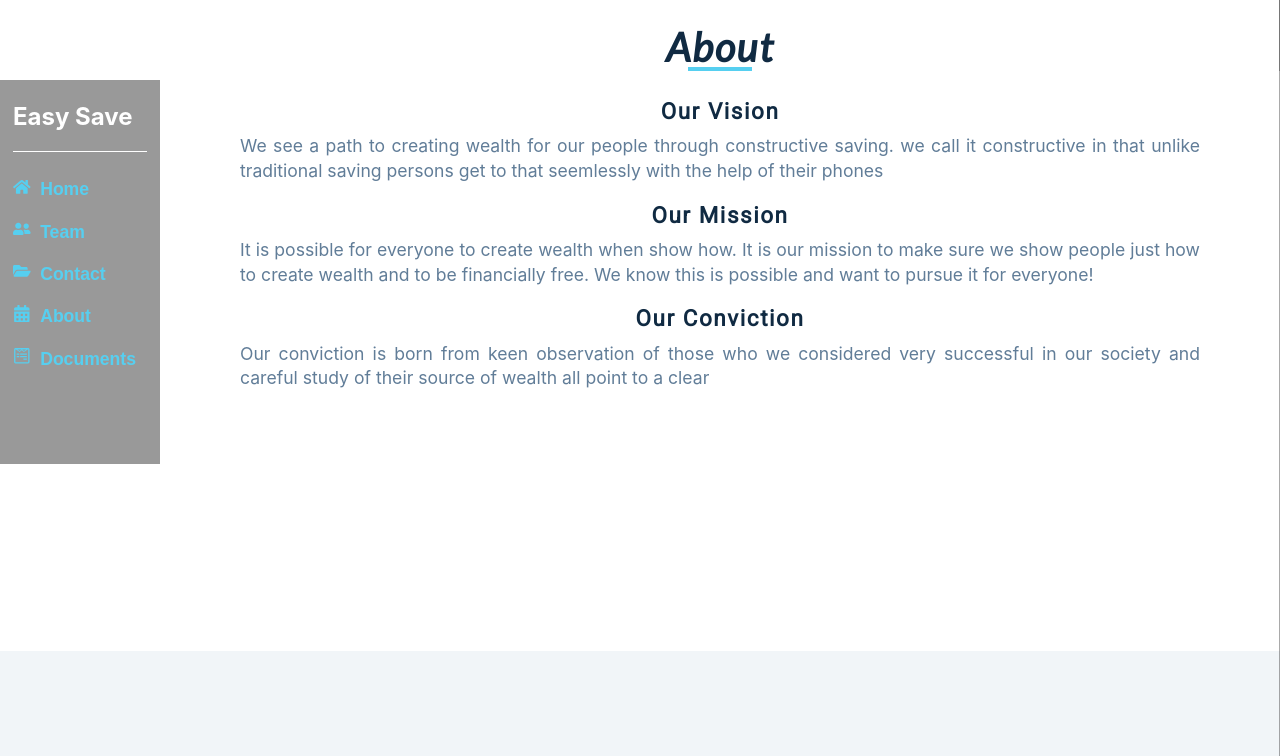
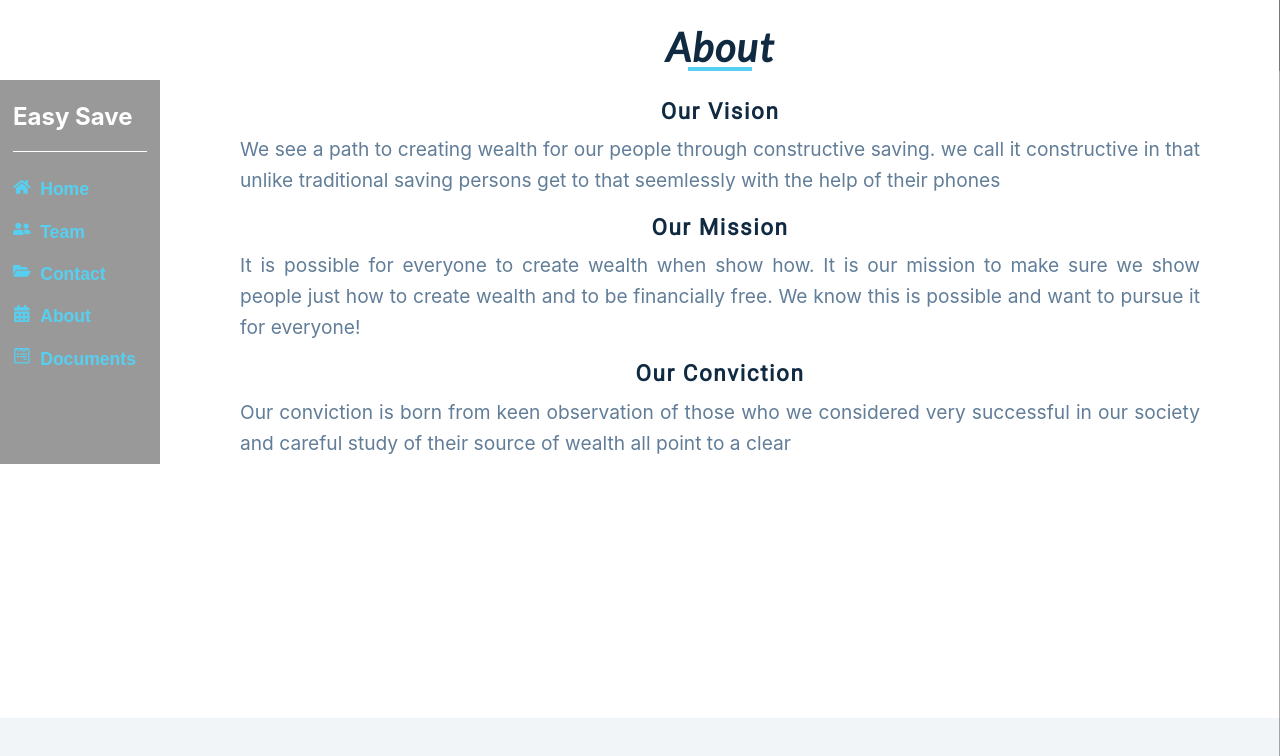
Before and after one commit to jirois/easy_save, a React (Create React App) app: page /about in a window 1280 px wide. Shown: the top 756 px of the page. Built offline with nearby package versions, Linux system fonts and the light colour scheme.

Commit message:
fix: about page

```diff
--- a/src/index.css
+++ b/src/index.css
@@ -683,7 +683,7 @@ About
 */
 .about {
   background: var(--clr-white);
-  padding: 3rem 5rem 10rem;
+  padding: 3rem 3rem 10rem;
   margin-top: -2rem;
 }
 .about h2 {
@@ -704,8 +704,8 @@ About
 }
 
 .about p {
-  font-size: 1.1rem;
-  line-height: 1.4;
+  font-size: 1.2rem;
+  line-height: 1.6;
   text-align: justify;
 }
 
```
